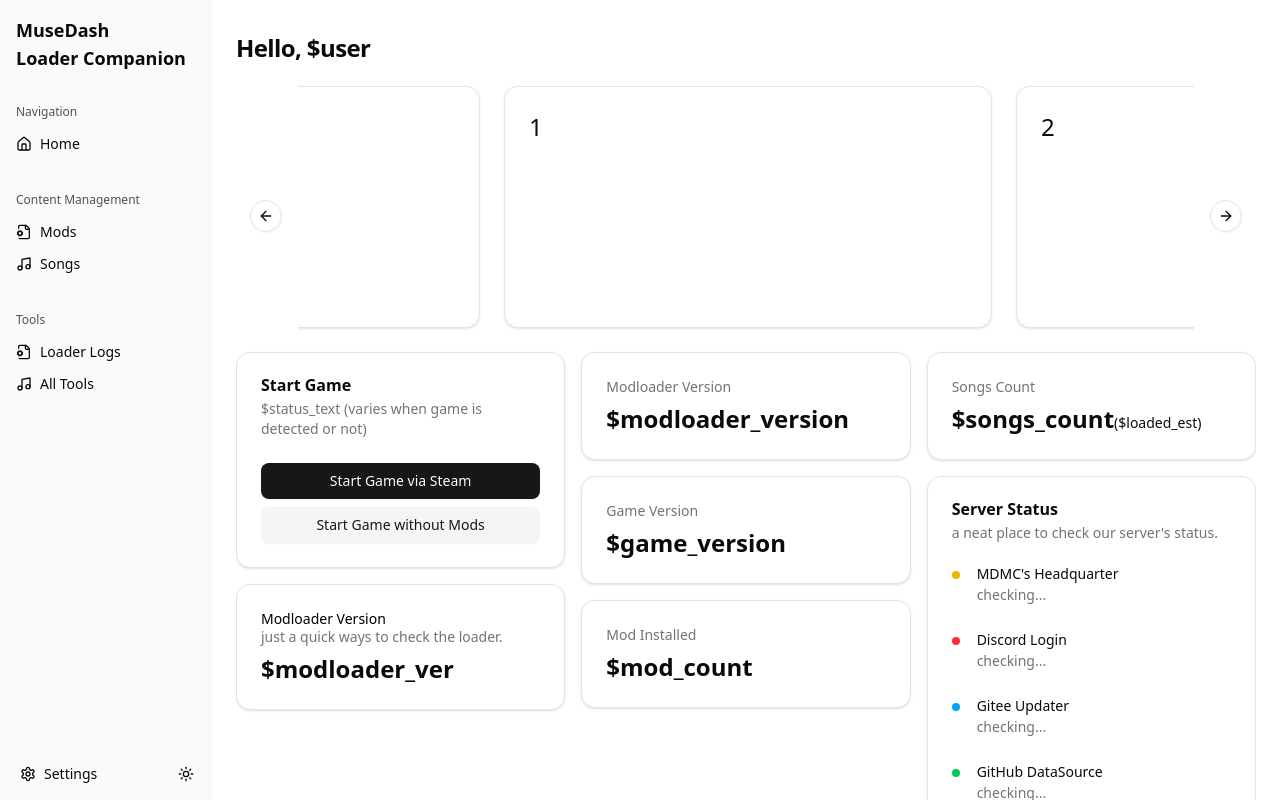
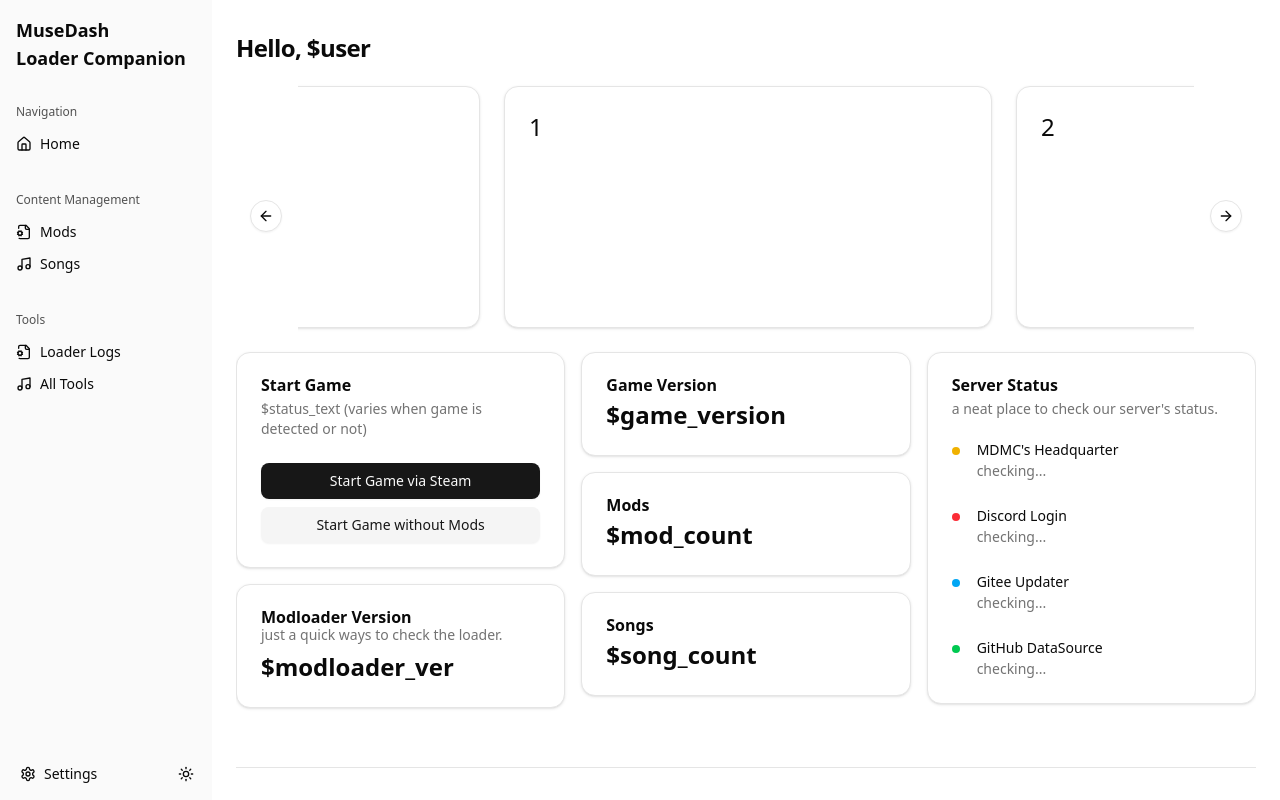
Before and after one commit to FlameChart/mdloadercompanion, a React app: page / in a window 1280 px wide. Built offline with nearby package versions, Linux system fonts and the light colour scheme; the HTML template or start-up script is replaced by a standard one.

Commit message:
feat(layout-design): finished designing home page
make the content more modualized and can be easily manipulated by data
removed something about custom headerbar

```diff
--- a/src-tauri/capabilities/default.json
+++ b/src-tauri/capabilities/default.json
@@ -5,7 +5,6 @@
     "windows": ["main"],
     "permissions": [
         "core:default",
-        "core:window:allow-start-dragging",
         "opener:default",
         "clipboard-manager:default"
     ]
--- a/src/layouts/root-layout.tsx
+++ b/src/layouts/root-layout.tsx
@@ -11,7 +11,7 @@
         <SidebarProvider>
             <AppSidebar />
             <ScrollArea className="flex h-screen w-full flex-row flex-wrap items-center justify-center overflow-x-clip px-6">
-                <div className="max-w-screen-xl mx-auto">{children}</div>
+                <div className="max-w-screen-xl mx-auto pb-4">{children}</div>
             </ScrollArea>
         </SidebarProvider>
     );
--- a/src/pages/home.tsx
+++ b/src/pages/home.tsx
@@ -1,6 +1,7 @@
-import { StyleH3 } from '@/components/typography';
+import {StyleBlockquote, StyleH3} from '@/components/typography';
 import BannerArea from "@/pages/home/banner-area.tsx";
 import CardArea from "@/pages/home/card-area.tsx";
+import {Separator} from "@/components/ui/separator.tsx";
 
 function Home() {
     return (
@@ -9,6 +10,8 @@
                 <StyleH3 className="mb-4">Hello, $user</StyleH3>
                 <BannerArea />
                 <CardArea />
+                <Separator className="my-12"/>
+                <StyleBlockquote className="mb-20">MuseDash Loader Companion $version</StyleBlockquote>
             </main>
         </>
     );
--- a/src/pages/home/card-area.tsx
+++ b/src/pages/home/card-area.tsx
@@ -1,4 +1,3 @@
-import {Card, CardDescription, CardHeader, CardTitle} from "@/components/ui/card.tsx";
 import CardLauncher from "@/pages/home/content/card-launcher.tsx";
 import CardStatus from "@/pages/home/content/card-status.tsx";
 import CardInfo, {InfoItem} from "@/pages/home/content/card-info.tsx";
@@ -8,7 +7,22 @@
         title: "Modloader Version",
         content: "$modloader_ver",
         description: "just a quick ways to check the loader."
-    }
+    },
+    {
+        title: "Game Version",
+        content: "$game_version",
+        description: undefined,
+    },
+    {
+        title: "Mods",
+        content: "$mod_count",
+        description: undefined,
+    },
+    {
+        title: "Songs",
+        content: "$song_count",
+        description: undefined,
+    },
 ]
 
 function CardArea() {
@@ -19,41 +33,6 @@
         >
             <CardLauncher/>
             <CardInfo infoItems={mockInfoItems}/>
-            <Card className="break-inside-avoid">
-                <CardHeader>
-                    <CardDescription>Modloader Version</CardDescription>
-                    <CardTitle className="@[250px]/card:text-3xl text-2xl font-semibold tabular-nums">
-                        $modloader_version
-                    </CardTitle>
-                </CardHeader>
-            </Card>
-            <Card className="break-inside-avoid">
-                <CardHeader>
-                    <CardDescription>Game Version</CardDescription>
-                    <CardTitle className="@[250px]/card:text-3xl text-2xl font-semibold tabular-nums">
-                        $game_version
-                    </CardTitle>
-                </CardHeader>
-            </Card>
-            <Card className="break-inside-avoid">
-                <CardHeader>
-                    <CardDescription>Mod Installed</CardDescription>
-                    <CardTitle className="@[250px]/card:text-3xl text-2xl font-semibold tabular-nums">
-                        $mod_count
-                    </CardTitle>
-                </CardHeader>
-            </Card>
-            <Card className="break-inside-avoid">
-                <CardHeader>
-                    <CardDescription>Songs Count</CardDescription>
-                    <CardTitle className="@[250px]/card:text-3xl text-2xl font-semibold tabular-nums">
-                        $songs_count
-                        <span className="text-sm font-light">
-                                    ($loaded_est)
-                                </span>
-                    </CardTitle>
-                </CardHeader>
-            </Card>
             <CardStatus/>
         </div>
     )
--- a/src/pages/home/content/card-info.tsx
+++ b/src/pages/home/content/card-info.tsx
@@ -16,9 +16,9 @@
             {infoItems.map((item: InfoItem) => (
                 <Card className="break-inside-avoid">
                     <CardHeader>
-                        <div className="gap-0">
-                            <CardDescription className="text-black">{item.title}</CardDescription>
-                            <CardDescription className="-mt-0.5">{item.description}</CardDescription>
+                        <div>
+                            <CardTitle>{item.title}</CardTitle>
+                            <CardDescription>{item.description}</CardDescription>
                         </div>
                         <CardTitle className="@[250px]/card:text-3xl text-2xl font-semibold tabular-nums">
                             {item.content}
```
